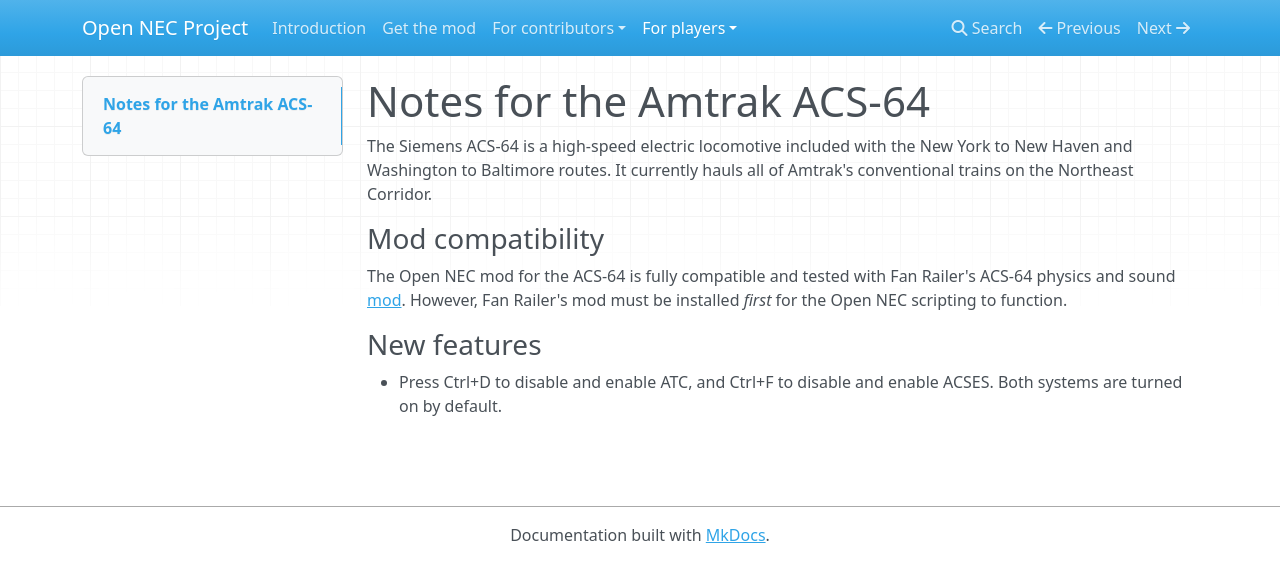
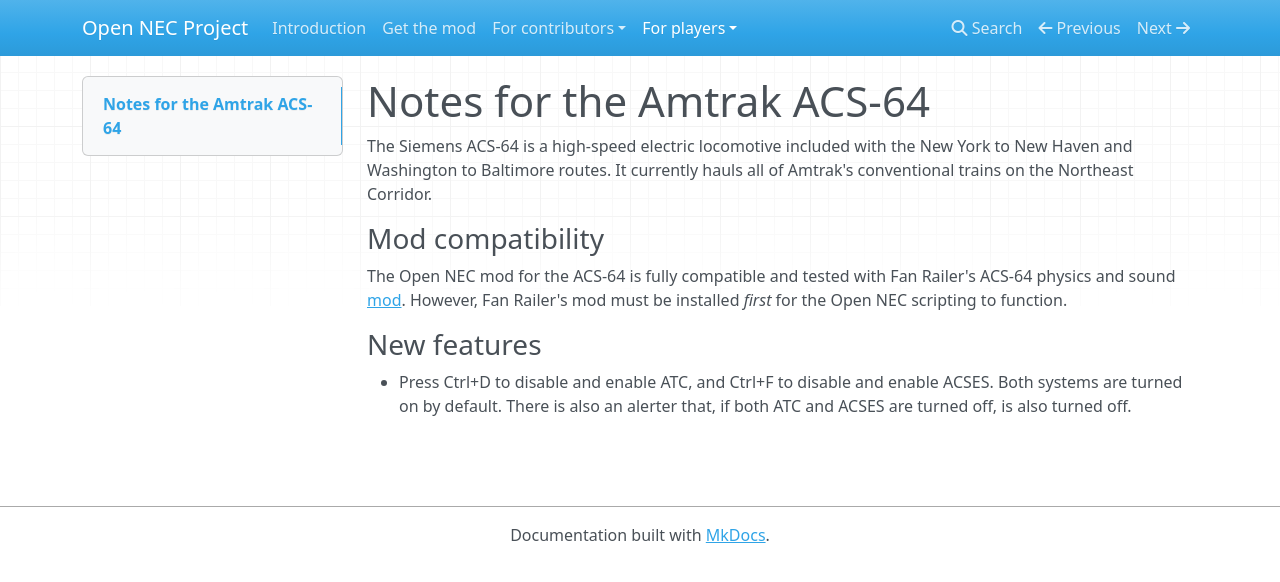
Before and after one commit to YoRyan/open-nec, an MkDocs documentation site: the page built from Docs/for-players/amtrak-acs64.md, in a window 1280 px wide. Shown: the top 582 px of the page. Built offline with MkDocs 1.6.1, drawn with Linux system fonts in a browser that asks for light colours; nearby versions of some CDN libraries.

Commit message:
feat: on locos without an alerter control, disable if both ATC and ACSES are disabled

```diff
--- a/Docs/for-players/amtrak-acs64.md
+++ b/Docs/for-players/amtrak-acs64.md
@@ -8,4 +8,4 @@
 
 ### New features
 
-- Press Ctrl+D to disable and enable ATC, and Ctrl+F to disable and enable ACSES. Both systems are turned on by default.
+- Press Ctrl+D to disable and enable ATC, and Ctrl+F to disable and enable ACSES. Both systems are turned on by default. There is also an alerter that, if both ATC and ACSES are turned off, is also turned off.
```
Also changed, not shown: Docs/for-players/amtrak-acela.md (+1 -1 lines), Docs/for-players/amtrak-hhp8.md (+1 -1 lines), Docs/for-players/amtrak-p32.md (+1 -1 lines), Docs/for-players/njt-cometv.md (+1 -0 lines), Docs/for-players/njt-multilevel.md (+1 -0 lines), 6 other files.
